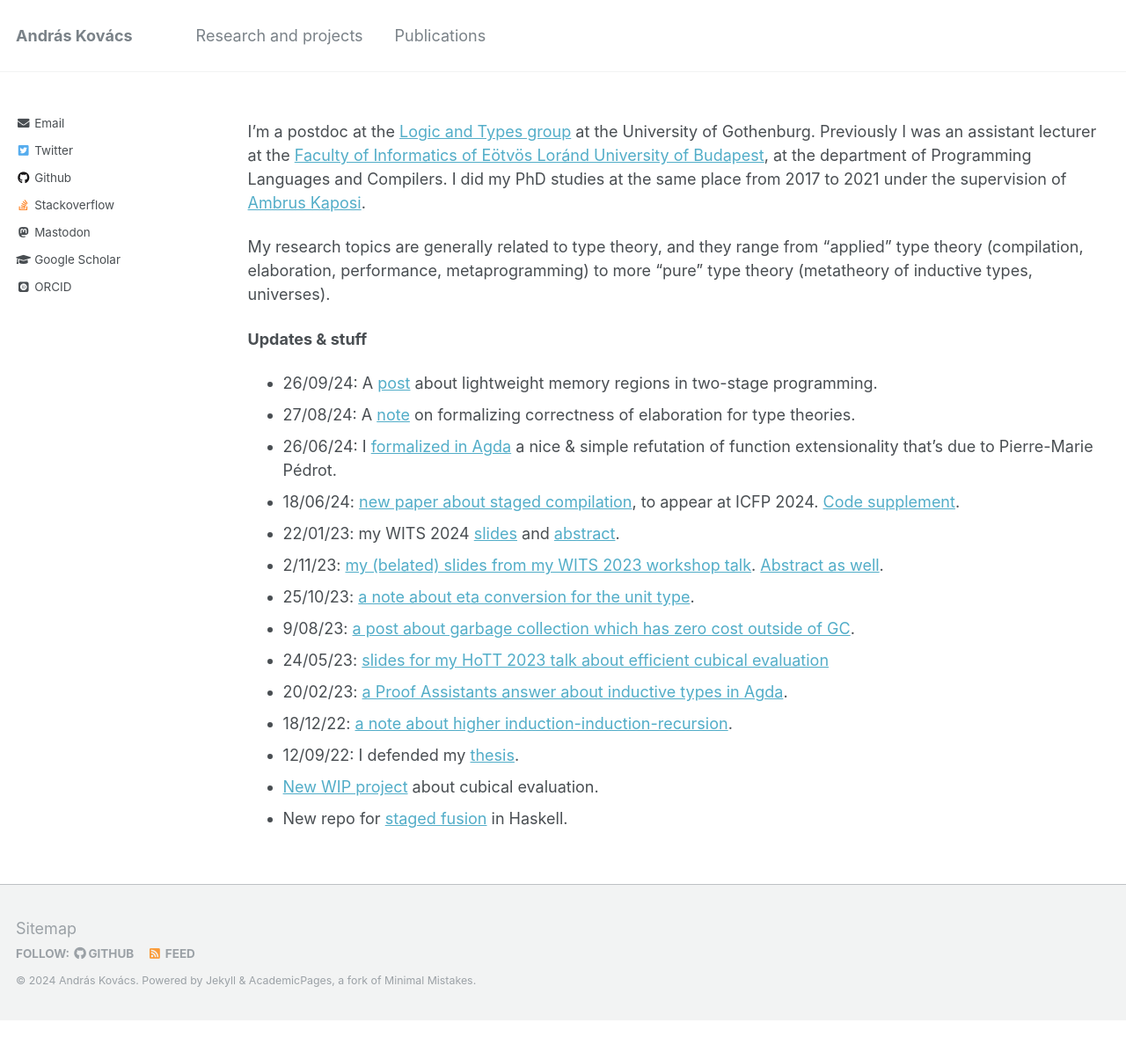
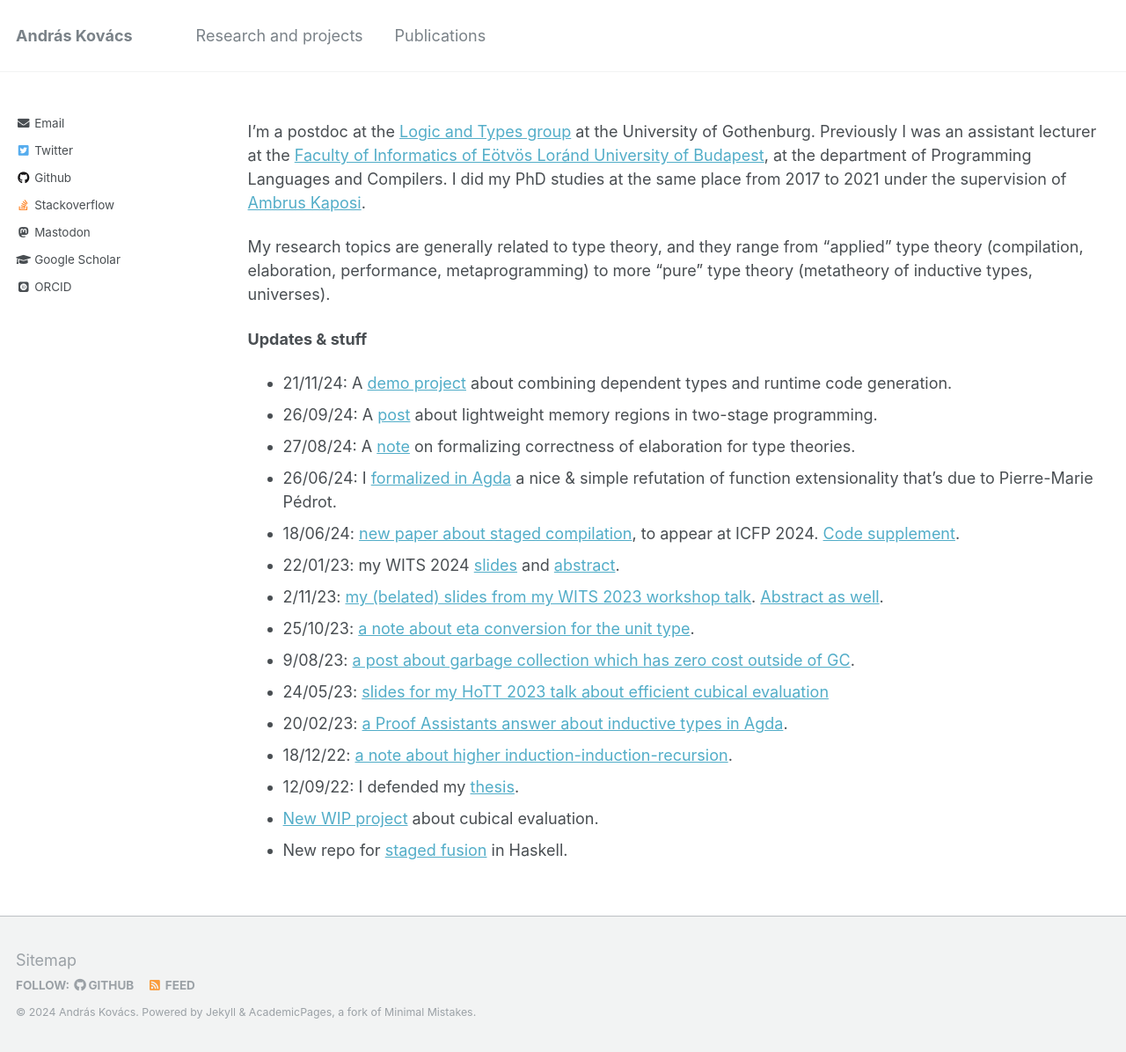
Before and after one commit to AndrasKovacs/AndrasKovacs.github.io, a Jekyll site: the page built from _pages/about.md, in a window 1280 px wide. Shown: the whole page at 88% size. Built offline with Jekyll 4.4.1, drawn with Linux system fonts in a browser that asks for light colours; some web fonts are replaced; before the commit the page ends 1160 px from its top, so only the background shows below that.

Commit message:
add dtt-rtcg to landing page

```diff
--- a/_pages/about.md
+++ b/_pages/about.md
@@ -22,6 +22,7 @@ to more "pure" type theory (metatheory of inductive types, universes).
 
 **Updates & stuff**
 
+- 21/11/24: A [demo project](https://github.com/AndrasKovacs/dtt-rtcg) about combining dependent types and runtime code generation.
 - 26/09/24: A [post](https://gist.github.com/AndrasKovacs/fb172cb813d57da9ac22b95db708c4af) about lightweight memory regions in two-stage programming.
 - 27/08/24: A [note](https://gist.github.com/AndrasKovacs/1758f83cced957afb00b1382a8974c92) on formalizing correctness of elaboration for type theories.
 - 26/06/24: I [formalized in Agda](https://github.com/AndrasKovacs/antifunext) a nice & simple refutation of function extensionality that's due to Pierre-Marie Pédrot.
```
